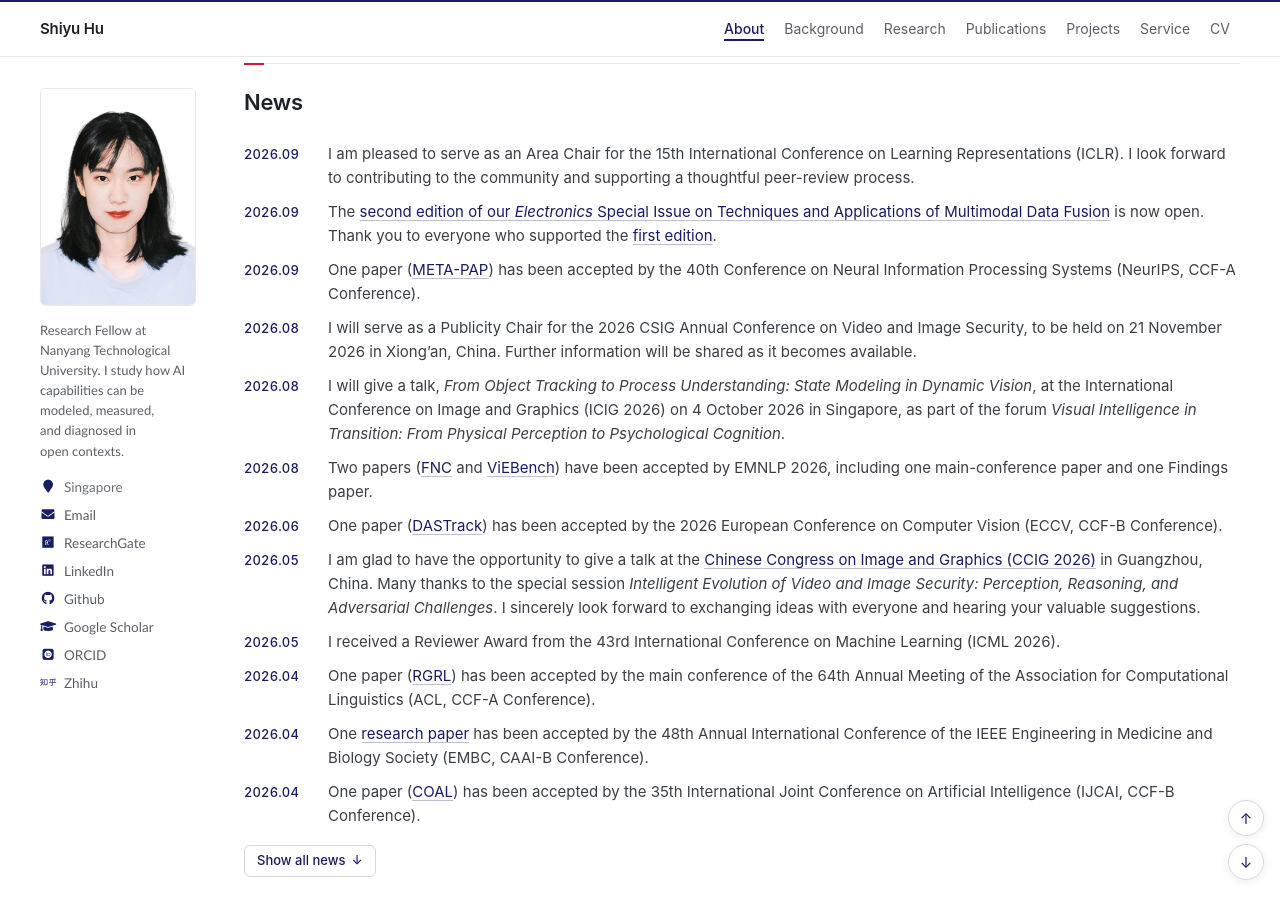
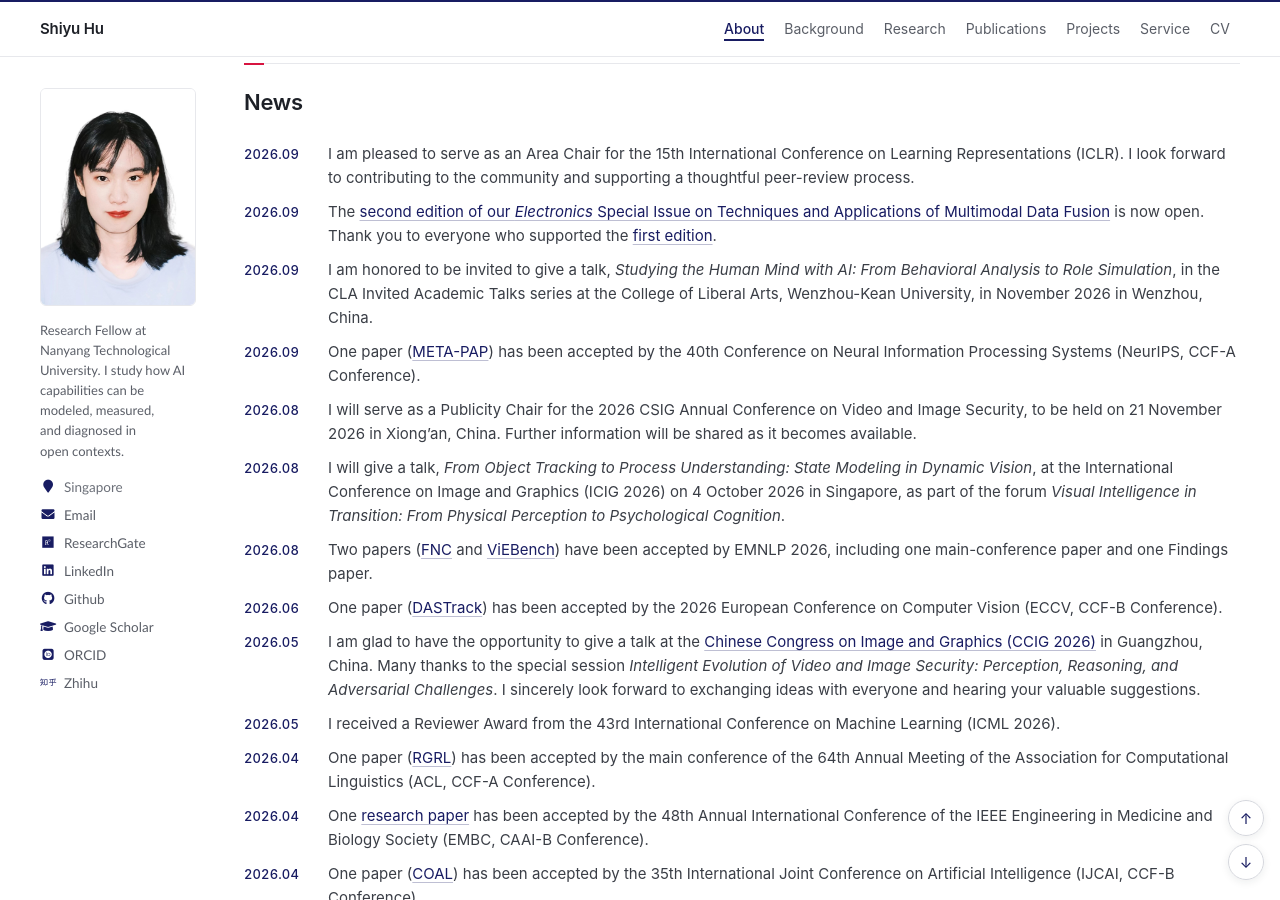
Before and after one commit to huuuuusy/huuuuusy.github.io, a Jekyll site: the page built from _pages/about.md, in a window 1280 px wide and 900 px high, scrolled down 328 px. Built offline with Jekyll 4.4.1, drawn with Linux system fonts in a browser that asks for light colours; some web fonts are replaced; some of the changed text lies outside the part shown.

Commit message:
Add Wenzhou-Kean University invited talk and refresh CV
- Add the November 2026 CLA Invited Academic Talk at the College of
  Liberal Arts, Wenzhou-Kean University, to Activities (Talk) and as
  the third September news item.
- Replace files/CV-EN.pdf with the 2026-09-28 17:50 CV.

Co-Authored-By: Claude Opus 5.5 <noreply@anthropic.com>

```diff
--- a/_includes/home/content/activity.md
+++ b/_includes/home/content/activity.md
@@ -51,6 +51,11 @@
 [Webpage](https://nodycon2026.app.earendelplatform.com/custom-pages/CQCCPE4A00000)
 
 ## Talk
+
+**College of Liberal Arts, Wenzhou-Kean University**
+- **Series:** CLA Invited Academic Talks
+- **Title:** Studying the Human Mind with AI: From Behavioral Analysis to Role Simulation
+- **Date & Location:** November, 2026, Wenzhou, China<br>
 
 **International Conference on Image and Graphics (ICIG 2026)**
 - **Forum:** Visual Intelligence in Transition: From Physical Perception to Psychological Cognition
--- a/_includes/home/content/news.md
+++ b/_includes/home/content/news.md
@@ -3,6 +3,8 @@
 **2026.09** I am pleased to serve as an Area Chair for the 15th International Conference on Learning Representations (ICLR). I look forward to contributing to the community and supporting a thoughtful peer-review process.
 
 **2026.09** The [second edition of our *Electronics* Special Issue on Techniques and Applications of Multimodal Data Fusion](https://www.mdpi.com/journal/electronics/special_issues/29DX8J83OK) is now open. Thank you to everyone who supported the [first edition](https://www.mdpi.com/journal/electronics/special_issues/QVWA4F5H4E).
+
+**2026.09** I am honored to be invited to give a talk, *Studying the Human Mind with AI: From Behavioral Analysis to Role Simulation*, in the CLA Invited Academic Talks series at the College of Liberal Arts, Wenzhou-Kean University, in November 2026 in Wenzhou, China.
 
 **2026.09** One paper ([META-PAP](#META-PAP)) has been accepted by the 40th Conference on Neural Information Processing Systems (NeurIPS, CCF-A Conference).
 
```
Also changed, not shown: 1 other file.
